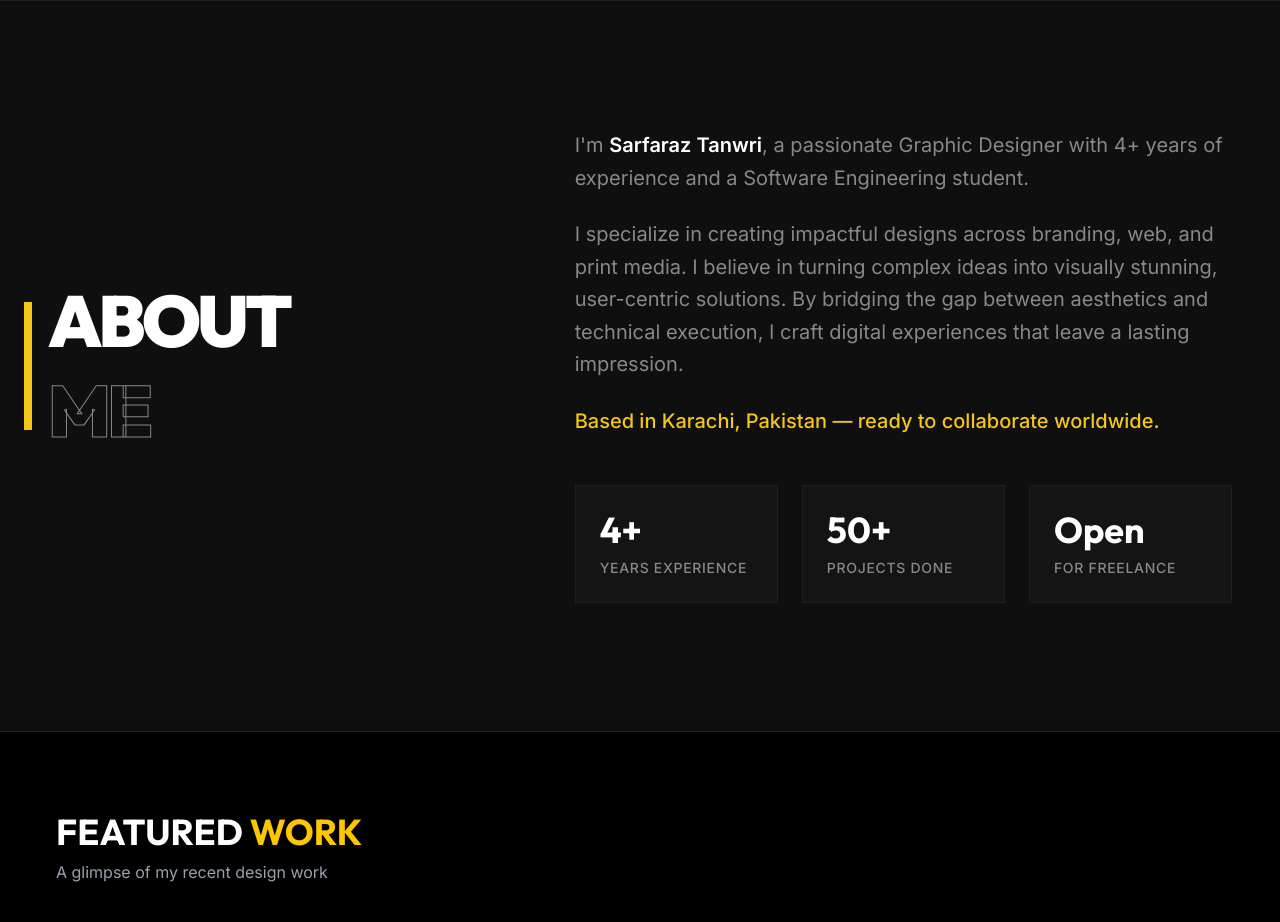
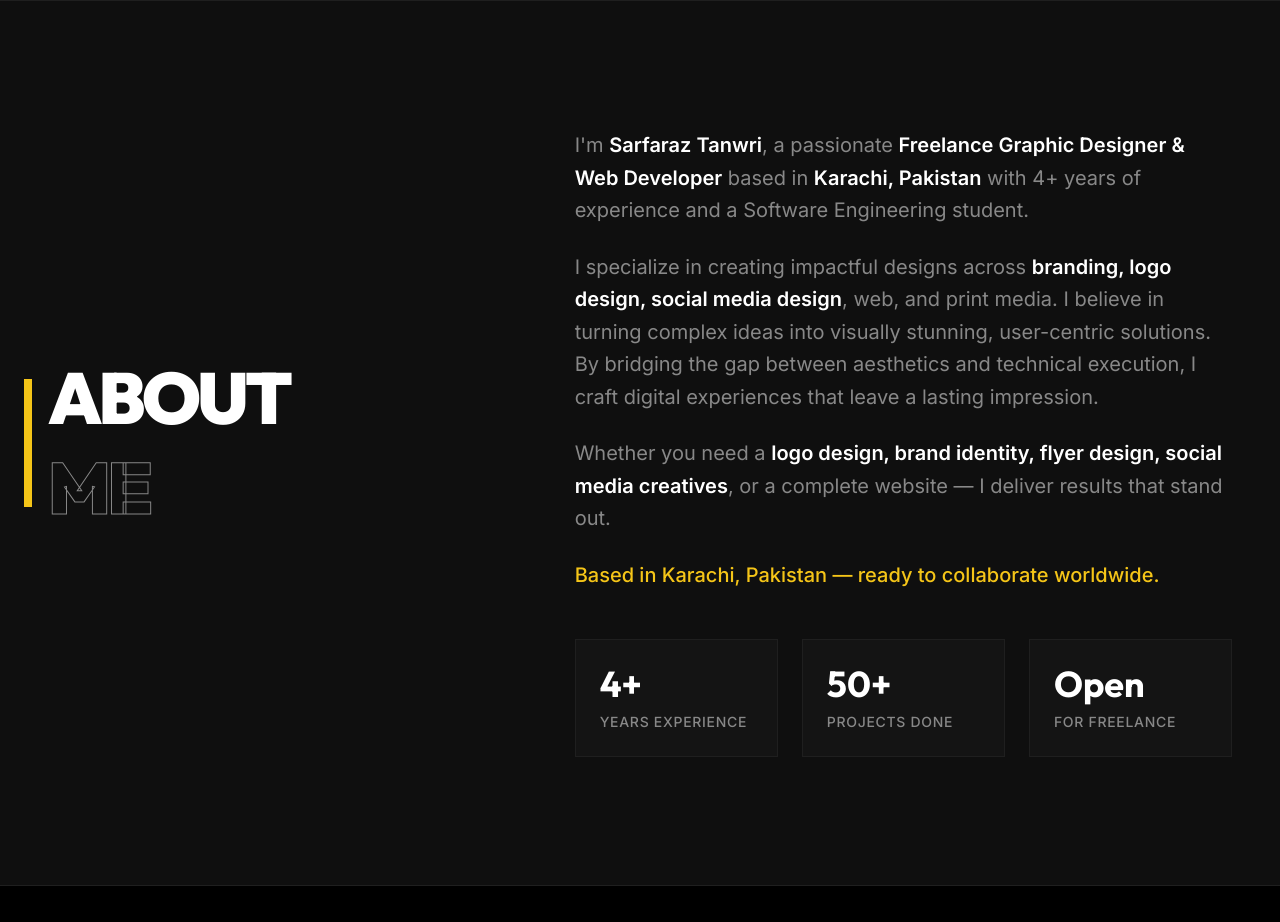
Before and after one commit to Sarfaraztanwri/sarfaraz-portfolio, a React (Vite) app: page / in a window 1280 px wide. Shown: the part 800-1722 px from the top of the page. Built offline with nearby package versions, Linux system fonts and the light colour scheme.

Commit message:
Add sitemap and robots.txt

```diff
--- a/src/components/sections/About.tsx
+++ b/src/components/sections/About.tsx
@@ -38,20 +38,37 @@ export function About() {
           <div className="lg:col-span-7">
             <FadeIn direction="left" delay={0.2}>
               <div className="space-y-6 text-lg md:text-xl leading-relaxed" style={{ color: "#888" }}>
+
+                {/* ✅ Para 1 — Name + Title + Location keyword added */}
                 <p>
                   I'm{" "}
-                  <span className="text-white font-semibold">Sarfaraz Tanwri</span>, a passionate
-                  Graphic Designer with 4+ years of experience and a Software Engineering student.
+                  <span className="text-white font-semibold">Sarfaraz Tanwri</span>, a passionate{" "}
+                  <span className="text-white font-semibold">Freelance Graphic Designer & Web Developer</span>{" "}
+                  based in <span className="text-white font-semibold">Karachi, Pakistan</span> with
+                  4+ years of experience and a Software Engineering student.
                 </p>
+
+                {/* ✅ Para 2 — Services keywords added */}
                 <p>
-                  I specialize in creating impactful designs across branding, web, and print media.
-                  I believe in turning complex ideas into visually stunning, user-centric solutions.
-                  By bridging the gap between aesthetics and technical execution, I craft digital
-                  experiences that leave a lasting impression.
+                  I specialize in creating impactful designs across{" "}
+                  <span className="text-white font-semibold">branding, logo design, social media design</span>,
+                  web, and print media. I believe in turning complex ideas into visually stunning,
+                  user-centric solutions. By bridging the gap between aesthetics and technical
+                  execution, I craft digital experiences that leave a lasting impression.
                 </p>
+
+                {/* ✅ Para 3 — NEW: Services list for Google */}
+                <p>
+                  Whether you need a{" "}
+                  <span className="text-white font-semibold">logo design, brand identity, flyer design,
+                  social media creatives</span>, or a complete website — I deliver results that stand out.
+                </p>
+
+                {/* ✅ Para 4 — Location same as before */}
                 <p style={{ color: "#F5C518" }} className="font-medium">
                   Based in Karachi, Pakistan — ready to collaborate worldwide.
                 </p>
+
               </div>
             </FadeIn>
 
```
